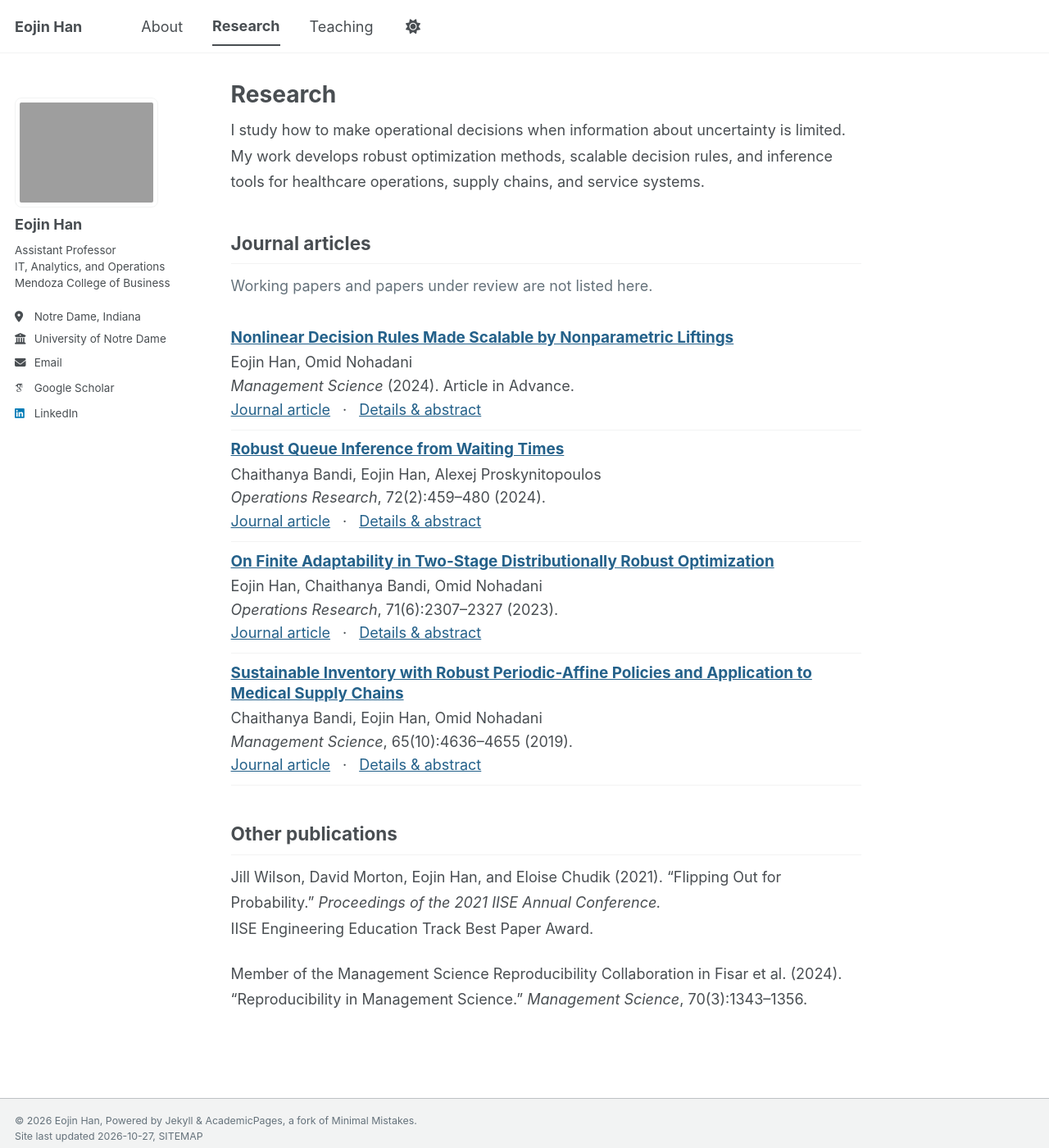
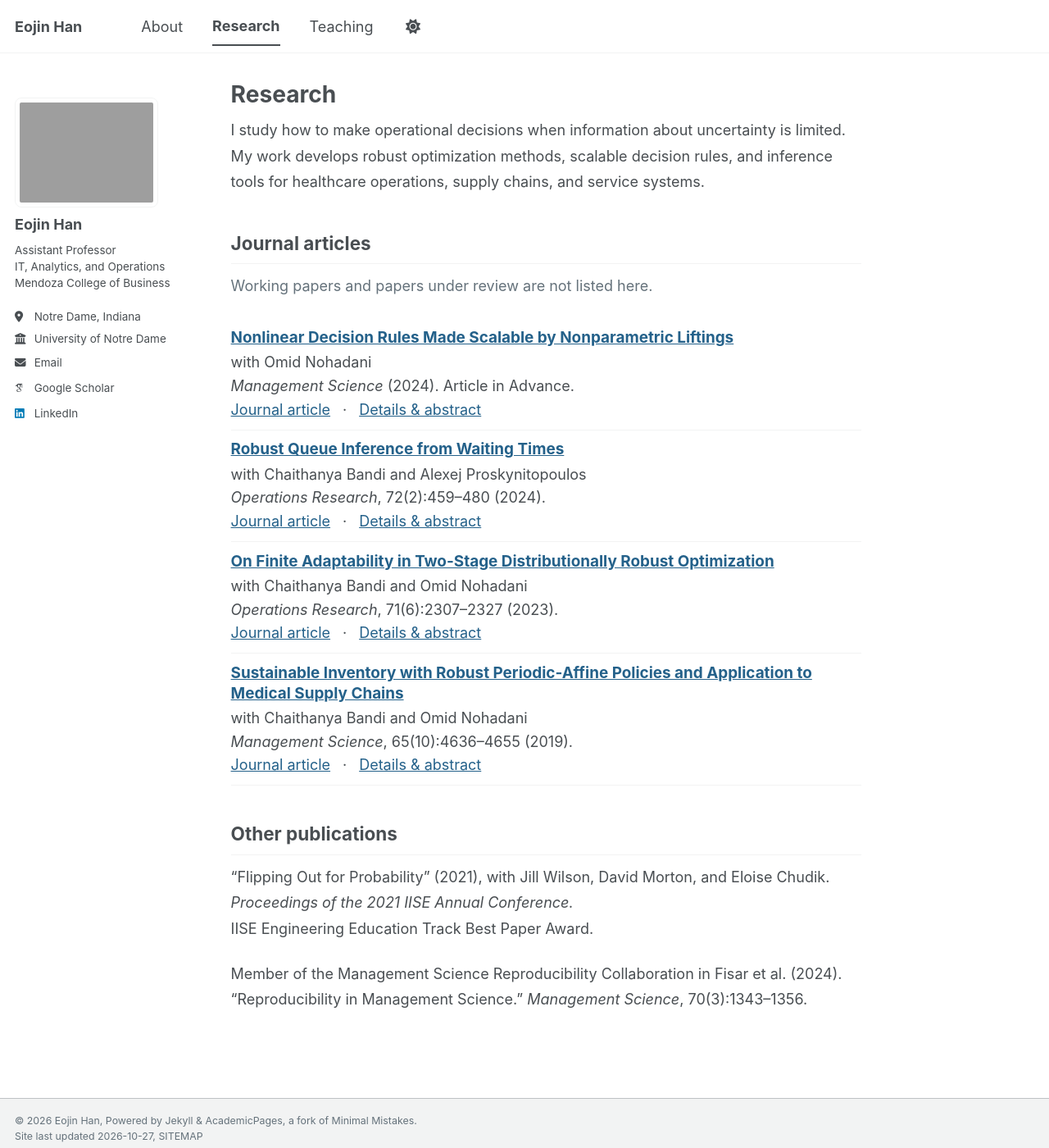
Before and after one commit to Eojin-Han/eojin-han.github.io, a Jekyll site: the page built from _pages/research.html, in a window 1280 px wide and 1400 px high. Shown: the whole window at 82% size. Built offline with Jekyll 4.4.1, drawn with Linux system fonts in a browser that asks for light colours; some web fonts are replaced.

Commit message:
Display research collaborators with coauthor-only credits

```diff
--- a/_pages/research.html
+++ b/_pages/research.html
@@ -14,12 +14,13 @@ redirect_from:
 {% for paper in papers %}
 <article class="research-paper">
   <h3><a href="{{ paper.url | relative_url }}">{{ paper.title }}</a></h3>
-  <p class="paper-authors">{{ paper.authors_text }}</p>
+  {% assign coauthors = paper.authors_text | split: ", " | where_exp: "author", "author != 'Eojin Han'" %}
+  <p class="paper-authors">with {{ coauthors | array_to_sentence_string }}</p>
   <p class="paper-venue"><em>{{ paper.venue }}</em>{% if paper.volume_pages %}, {{ paper.volume_pages }}{% endif %} ({{ paper.year }}){% if paper.publication_status %}. {{ paper.publication_status }}{% endif %}.</p>
   <p class="paper-links"><a href="https://doi.org/{{ paper.doi }}">Journal article</a> <span aria-hidden="true">·</span> <a href="{{ paper.url | relative_url }}">Details &amp; abstract</a></p>
 </article>
 {% endfor %}
 
 <h2>Other publications</h2>
-<p>Jill Wilson, David Morton, Eojin Han, and Eloise Chudik (2021). “Flipping Out for Probability.” <em>Proceedings of the 2021 IISE Annual Conference.</em><br><span class="paper-award">IISE Engineering Education Track Best Paper Award.</span></p>
+<p>“Flipping Out for Probability” (2021), with Jill Wilson, David Morton, and Eloise Chudik. <em>Proceedings of the 2021 IISE Annual Conference.</em><br><span class="paper-award">IISE Engineering Education Track Best Paper Award.</span></p>
 <p>Member of the Management Science Reproducibility Collaboration in Fisar et al. (2024). “Reproducibility in Management Science.” <em>Management Science</em>, 70(3):1343–1356.</p>
```
